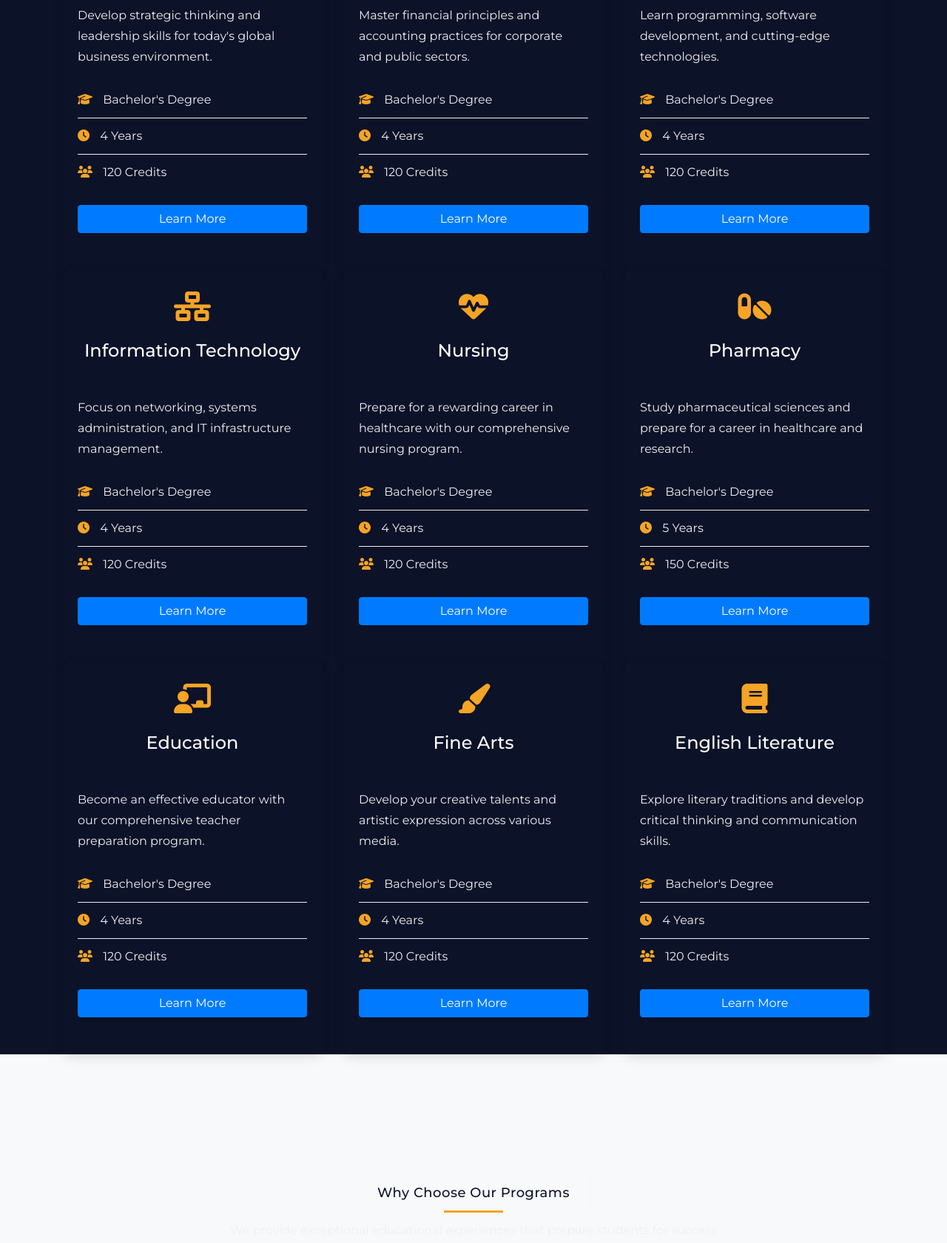
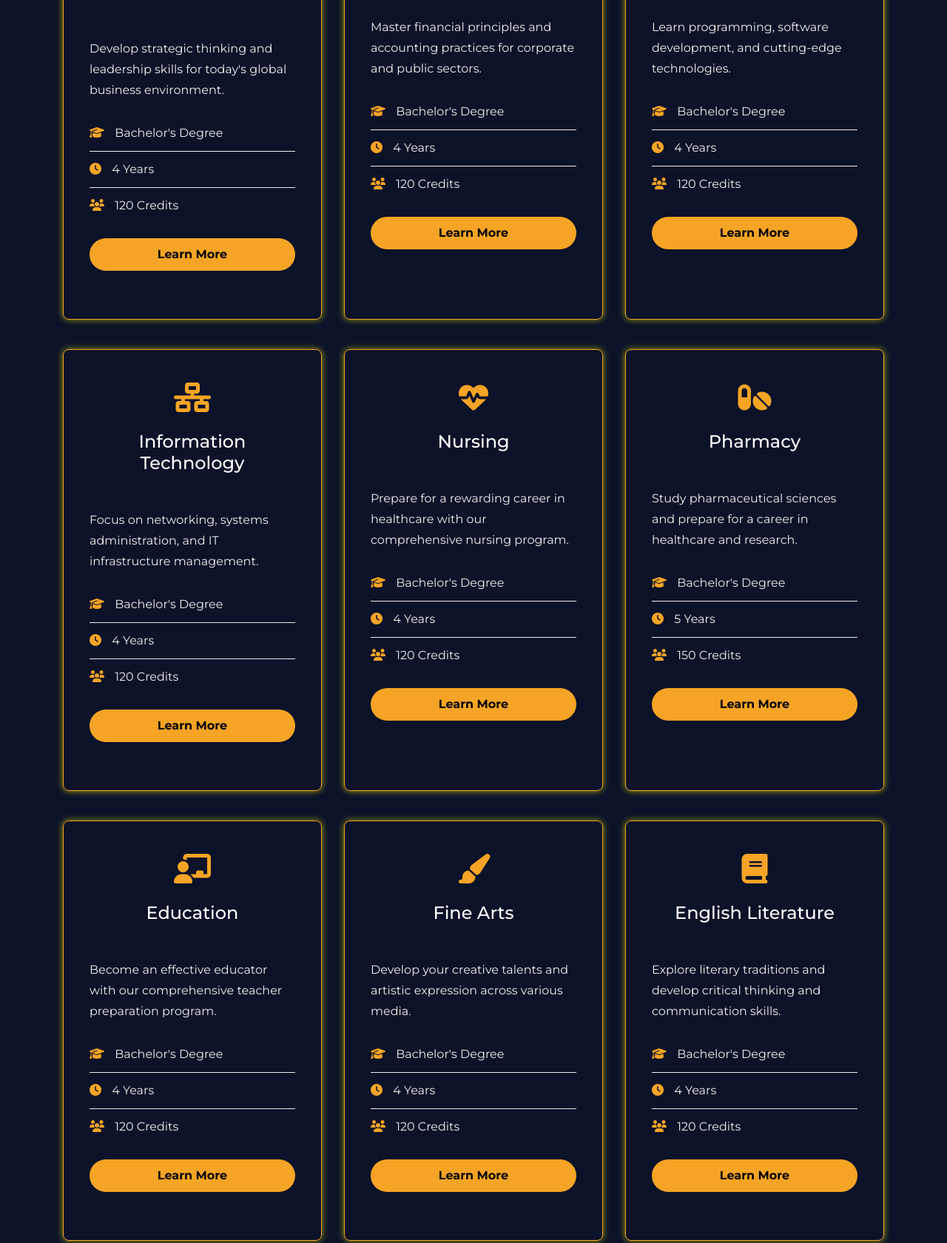
Before and after one commit to fasik1377/college_website, a plain HTML site: page course.html in a window 1280 px wide. Shown: the part 1288-2968 px from the top of the page at 74% size. Drawn offline with nearby package versions, Linux system fonts and the light colour scheme.

Commit message:
course is updated

```diff
--- a/course.html
+++ b/course.html
@@ -68,8 +68,16 @@
             height: 100%;
             box-shadow: 0 5px 15px rgba(0, 0, 0, 0.1);
             margin-bottom: 30px;
+            border: 1px solid #f5a425;
+            border-radius: 8px;
+            padding: 15px;
+            box-shadow: 0 0 10px rgba(255, 255, 0, 0.6);
+
         }
 
+        .program-item {
+    margin-bottom: 40px; /* space below each card */
+}
 
 
         .program-card:hover {
@@ -93,6 +101,22 @@
             margin-bottom: 15px;
             color: var(--accent-color);
         }
+
+        .btn-custom {
+    background-color: #f5a425;
+    color: black;
+    border: none;
+    border-radius: 24px;
+    padding: 10px 20px;
+    font-weight: bold;
+    transition: 0.3s ease-in-out;
+}
+
+.btn-custom:hover {
+    background-color: gold;         /* darker yellow on hover */
+    color: black;
+}
+
 
         /* Category Filter */
         .category-filter {
@@ -305,7 +329,7 @@
                                 <li><i class="fas fa-clock"></i> 4 Years</li>
                                 <li><i class="fas fa-users"></i> 120 Credits</li>
                             </ul>
-                            <button class="btn btn-primary btn-block mt-3" data-bs-toggle="modal"
+                            <button class="btn btn-custom btn-block mt-3" data-bs-toggle="modal"
                                 data-bs-target="#businessModal">Learn More</button>
                         </div>
                     </div>
@@ -327,7 +351,7 @@
                                 <li><i class="fas fa-clock"></i> 4 Years</li>
                                 <li><i class="fas fa-users"></i> 120 Credits</li>
                             </ul>
-                            <button class="btn btn-primary btn-block mt-3">Learn More</button>
+                            <button class="btn btn-custom btn-block mt-3">Learn More</button>
                         </div>
                     </div>
                 </div>
@@ -348,7 +372,7 @@
                                 <li><i class="fas fa-clock"></i> 4 Years</li>
                                 <li><i class="fas fa-users"></i> 120 Credits</li>
                             </ul>
-                            <button class="btn btn-primary btn-block mt-3">Learn More</button>
+                            <button class="btn btn-custom btn-block mt-3">Learn More</button>
                         </div>
                     </div>
                 </div>
@@ -368,7 +392,7 @@
                                 <li><i class="fas fa-clock"></i> 4 Years</li>
                                 <li><i class="fas fa-users"></i> 120 Credits</li>
                             </ul>
-                            <button class="btn btn-primary btn-block mt-3">Learn More</button>
+                            <button class="btn btn-custom btn-block mt-3">Learn More</button>
                         </div>
                     </div>
                 </div>
@@ -389,7 +413,7 @@
                                 <li><i class="fas fa-clock"></i> 4 Years</li>
                                 <li><i class="fas fa-users"></i> 120 Credits</li>
                             </ul>
-                            <button class="btn btn-primary btn-block mt-3">Learn More</button>
+                            <button class="btn btn-custom btn-block mt-3">Learn More</button>
                         </div>
                     </div>
                 </div>
@@ -409,7 +433,7 @@
                                 <li><i class="fas fa-clock"></i> 5 Years</li>
                                 <li><i class="fas fa-users"></i> 150 Credits</li>
                             </ul>
-                            <button class="btn btn-primary btn-block mt-3">Learn More</button>
+                            <button class="btn btn-custom btn-block mt-3">Learn More</button>
                         </div>
                     </div>
                 </div>
@@ -430,7 +454,7 @@
                                 <li><i class="fas fa-clock"></i> 4 Years</li>
                                 <li><i class="fas fa-users"></i> 120 Credits</li>
                             </ul>
-                            <button class="btn btn-primary btn-block mt-3">Learn More</button>
+                            <button class="btn btn-custom btn-block mt-3">Learn More</button>
                         </div>
                     </div>
                 </div>
@@ -451,7 +475,7 @@
                                 <li><i class="fas fa-clock"></i> 4 Years</li>
                                 <li><i class="fas fa-users"></i> 120 Credits</li>
                             </ul>
-                            <button class="btn btn-primary btn-block mt-3">Learn More</button>
+                            <button class="btn btn-custom btn-block mt-3">Learn More</button>
                         </div>
                     </div>
                 </div>
@@ -471,7 +495,7 @@
                                 <li><i class="fas fa-clock"></i> 4 Years</li>
                                 <li><i class="fas fa-users"></i> 120 Credits</li>
                             </ul>
-                            <button class="btn btn-primary btn-block mt-3">Learn More</button>
+                            <button class="btn btn-custom btn-block mt-3">Learn More</button>
                         </div>
                     </div>
                 </div>
```
